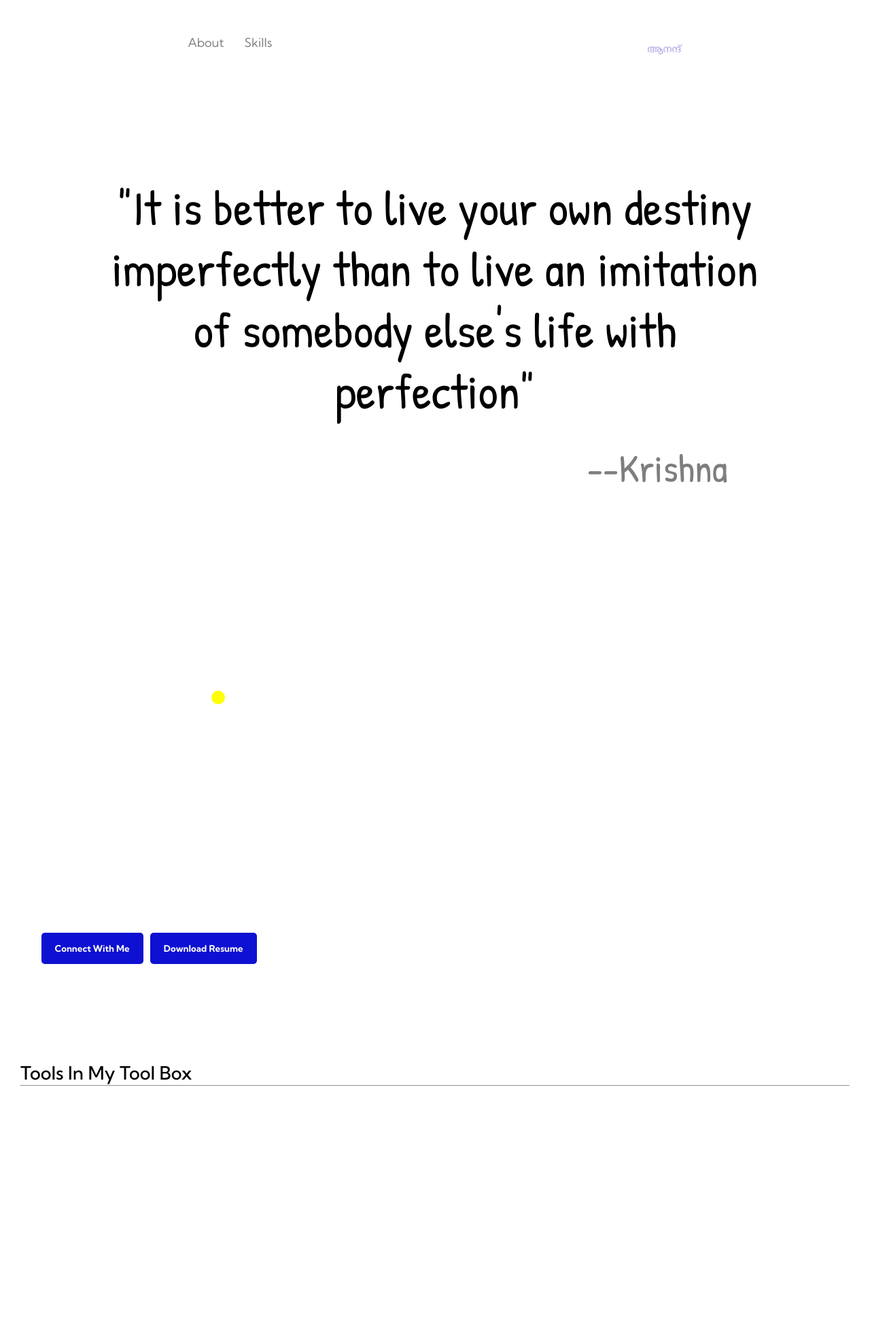
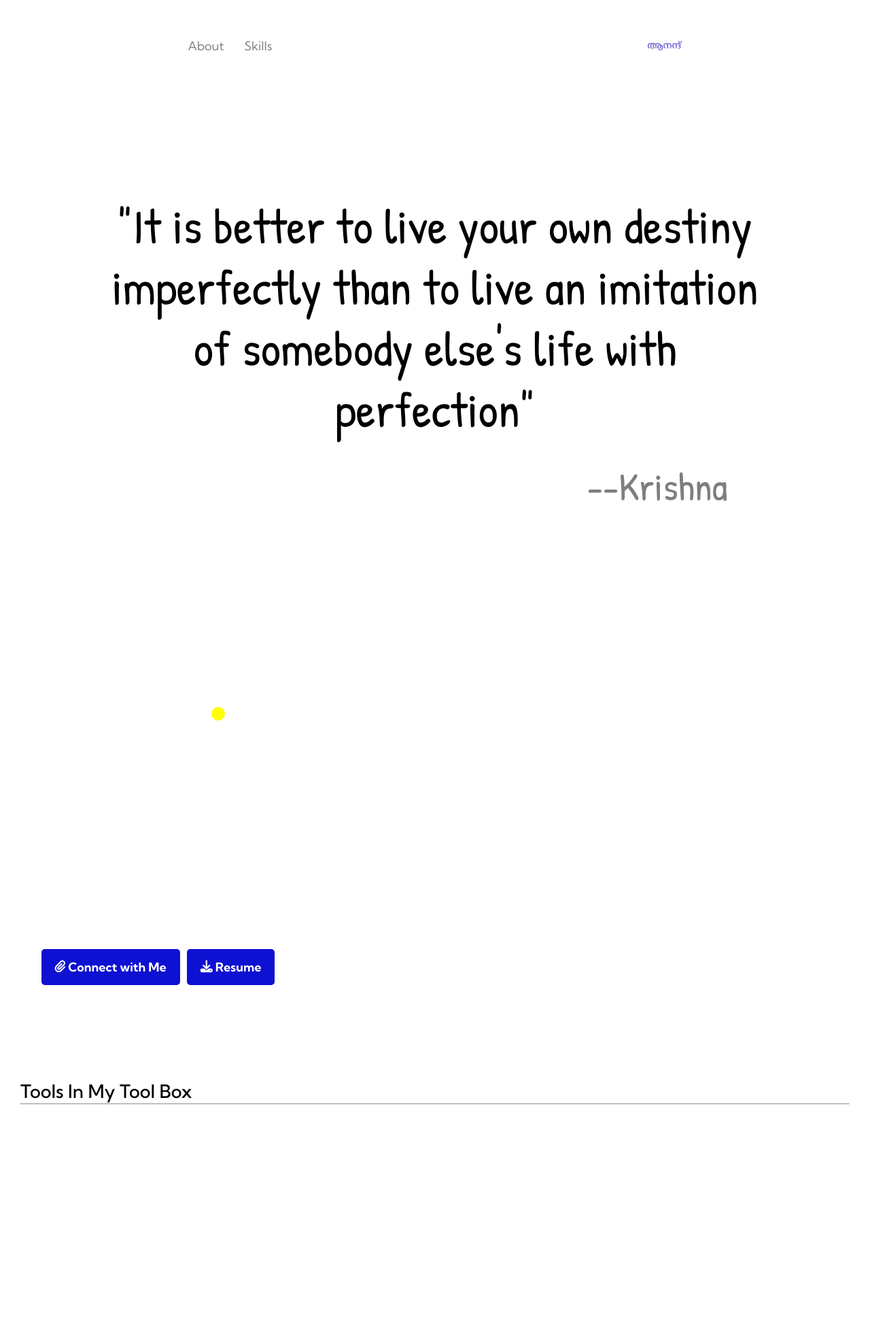
Before and after one commit to Anandkp6937/myfolio, a plain HTML site: page index.html in a window 1280 px wide. Shown: the top 1949 px of the page at 68% size. Drawn offline with Linux system fonts and the light colour scheme.

Commit message:
added logo to link buttons

```diff
--- a/index.html
+++ b/index.html
@@ -95,8 +95,8 @@
 
             </div>
             <div class="connect_btn">
-                <a href="#connect"><button class="btnC">Connect With Me</button></a>
-                <a href="resume/ANAND_KP.pdf" download="Anand_kp"><button class="btnC">Download Resume</button></a>
+                <a href="#connect"><button class="btnC"><div class="icon"><i class="fa-solid fa-paperclip"></i>Connect with Me</div></button></a>
+                <a href="resume/ANAND_KP.pdf" download="Anand_kp"><button class="btnC"><div class="icon"><i class="fa-solid fa-download"></i>Resume</div></button></a>
             </div>
         </div>
 
--- a/style2.css
+++ b/style2.css
@@ -33,14 +33,15 @@
      display: flex;
      justify-content: space-around;
      height:80px;
-     align-items: flex-end;
+     align-items: center;
+     margin-top:1.5em;
 
  }
  .logo{
      display: flex;
-     align-items: flex-end;
+     align-items: center;
      transition:0.5s ease-in;
-     opacity:0.5;;
+     opacity:1;
  }
  .headers img{
      width:50px;
@@ -150,6 +151,8 @@
      transition:0.3s ease-in-out;
      border-radius:5px;
      font-weight:bold;
+     font-size:1em;
+
 }
 .btnC:active{
      transform:scale(0.8);
@@ -203,6 +206,11 @@ border-radius:10px;;
      padding:10px 20px;
      width:100%;
 
+}
+.icon{
+    display: flex;
+    gap:4px;
+    align-items: center;
 }
 
 @keyframes textAnimation {
```
